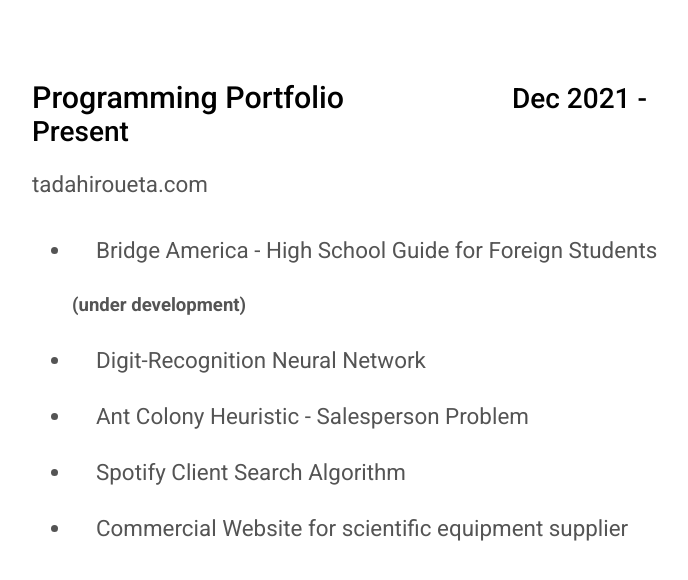
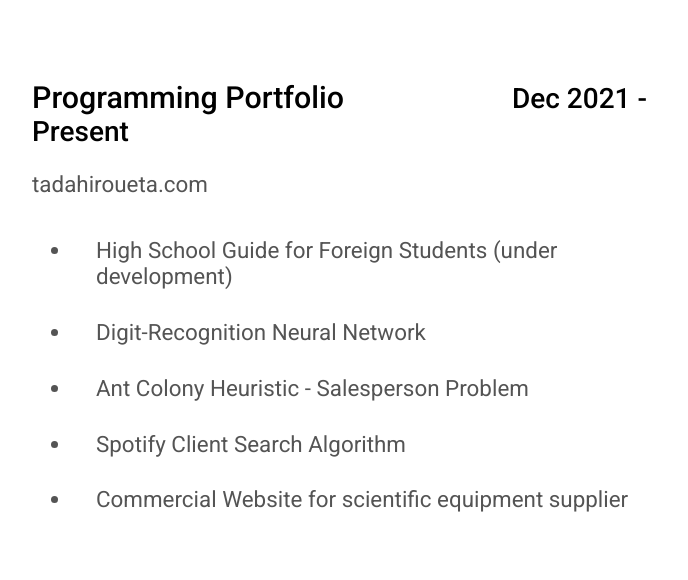
Before and after one commit to tadahiroueta/landing-page, a JavaScript app: page / in a window 1280 px wide. Shown: the top 580 px of the page, without its empty margins (292-980 px from the left). Built offline with nearby package versions, Linux system fonts and the light colour scheme; the HTML template or start-up script is replaced by a standard one.

Commit message:
removed bridge america name

```diff
--- a/src/App.js
+++ b/src/App.js
@@ -10,8 +10,7 @@ export default function App() {
       <ul>
         <li>
           <a href='https://bridgeamerica.org'>
-            <h4>Bridge America - High School Guide for Foreign Students</h4>
-            <h5>(under development)</h5>
+            <h4>High School Guide for Foreign Students (under development)</h4>
           </a>
         </li>
         <li>
```
